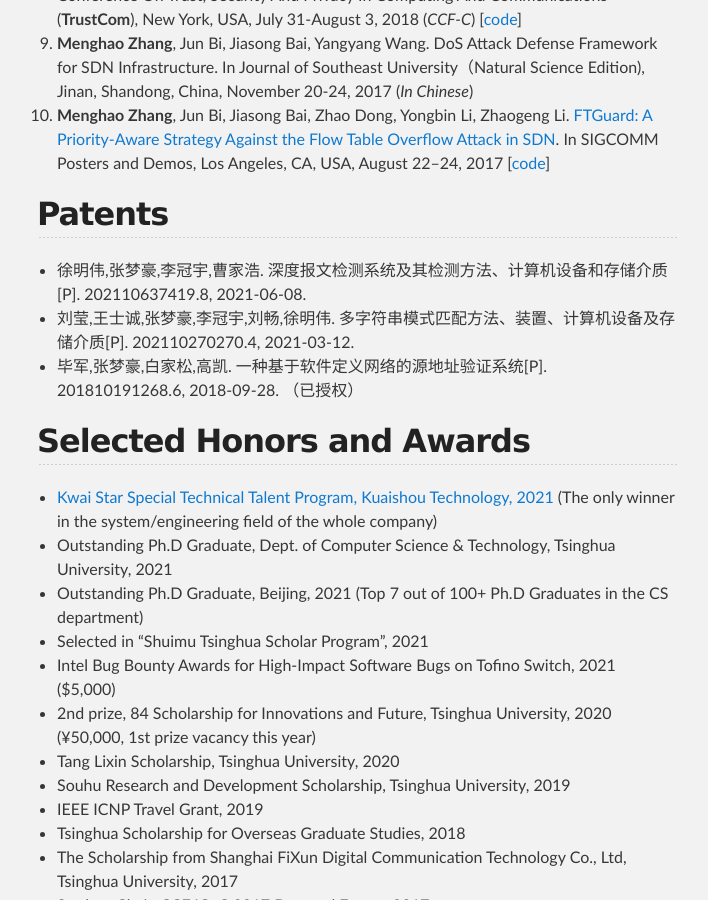
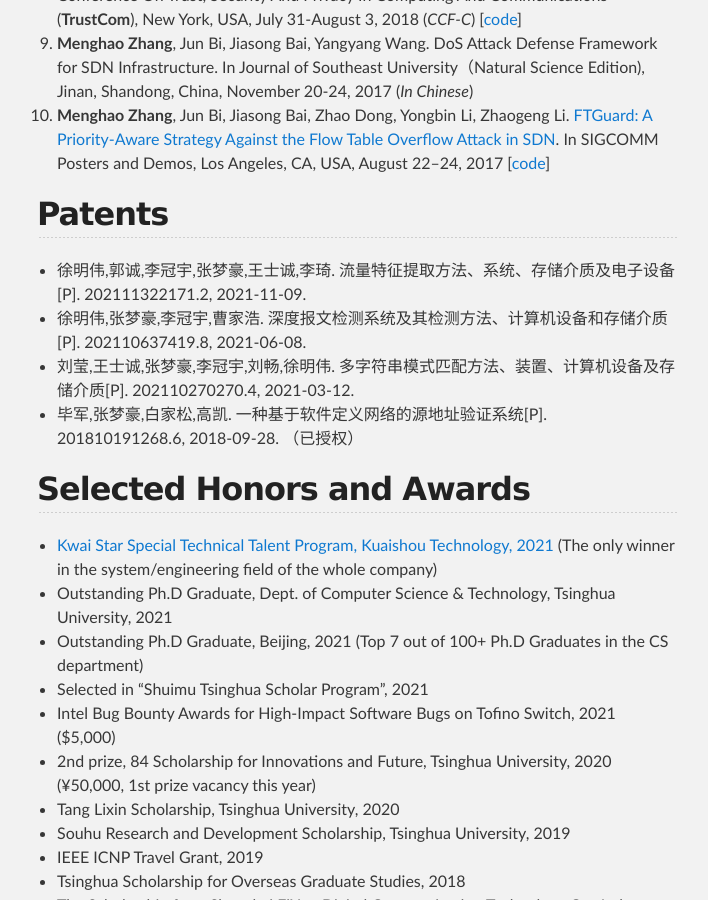
Before and after one commit to zhangmenghao/zhangmenghao.github.io, a Jekyll site: the page built from index.md, in a window 1280 px wide and 900 px high, scrolled down 3232 px. Shown: the whole window, without its empty margins (283-991 px from the left). Built offline with Jekyll 4.4.1, drawn with Linux system fonts in a browser that asks for light colours.

Commit message:
Add patent

```diff
--- a/index.md
+++ b/index.md
@@ -94,6 +94,7 @@
 
 
 ## Patents
+* 徐明伟,郭诚,李冠宇,张梦豪,王士诚,李琦. 流量特征提取方法、系统、存储介质及电子设备[P]. 202111322171.2, 2021-11-09.
 * 徐明伟,张梦豪,李冠宇,曹家浩. 深度报文检测系统及其检测方法、计算机设备和存储介质[P]. 202110637419.8, 2021-06-08.
 * 刘莹,王士诚,张梦豪,李冠宇,刘畅,徐明伟. 多字符串模式匹配方法、装置、计算机设备及存储介质[P]. 202110270270.4, 2021-03-12.
 * 毕军,张梦豪,白家松,高凯. 一种基于软件定义网络的源地址验证系统[P]. 201810191268.6, 2018-09-28. （已授权）
```
